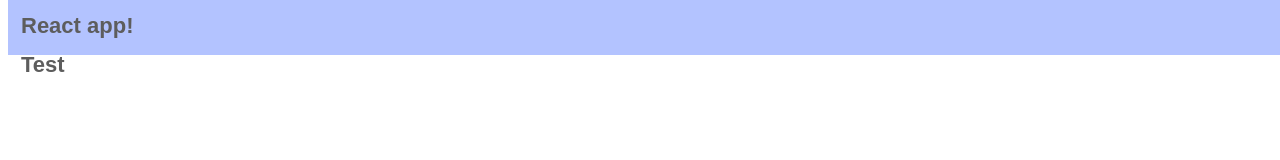
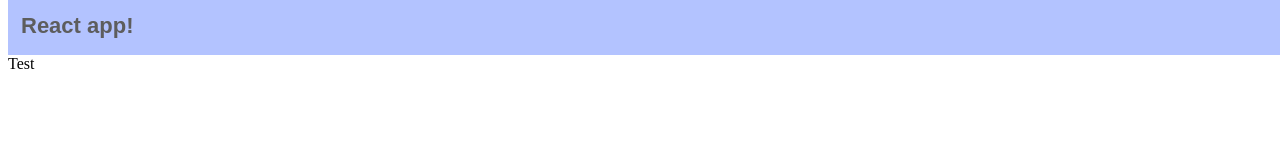
Before and after one commit to craigdanj/reactpack, a React app: page / in a window 1280 px wide. Shown: the top 160 px of the page. Built offline with nearby package versions, Linux system fonts and the light colour scheme.

Commit message:
styling for content added

```diff
--- a/src/App.js
+++ b/src/App.js
@@ -13,12 +13,16 @@ const App = () => {
 	const Test = React.lazy(() => import('./Test'))
 
 	return (
+		<>
 			<div className={style.header}>
 				<p>React app!</p>
+			</div>
+			<div className={style.content}>
 				<Suspense fallback={<p>Loading</p>}>
 					<Test />
 				</Suspense>
 			</div>
+		</>
 	);
 };
 
--- a/src/style.less
+++ b/src/style.less
@@ -13,3 +13,7 @@
 		margin: 13px;
 	}
 }
+
+.content {
+	margin-top: 55px;
+}
```
Lines whose indentation alone changed are shown as unchanged.
